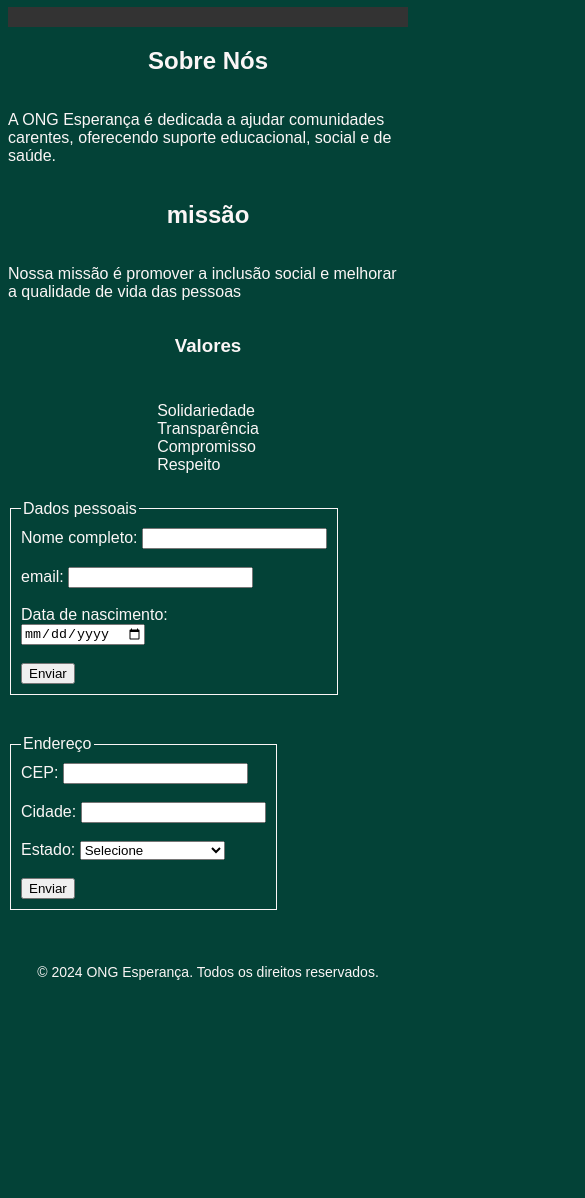
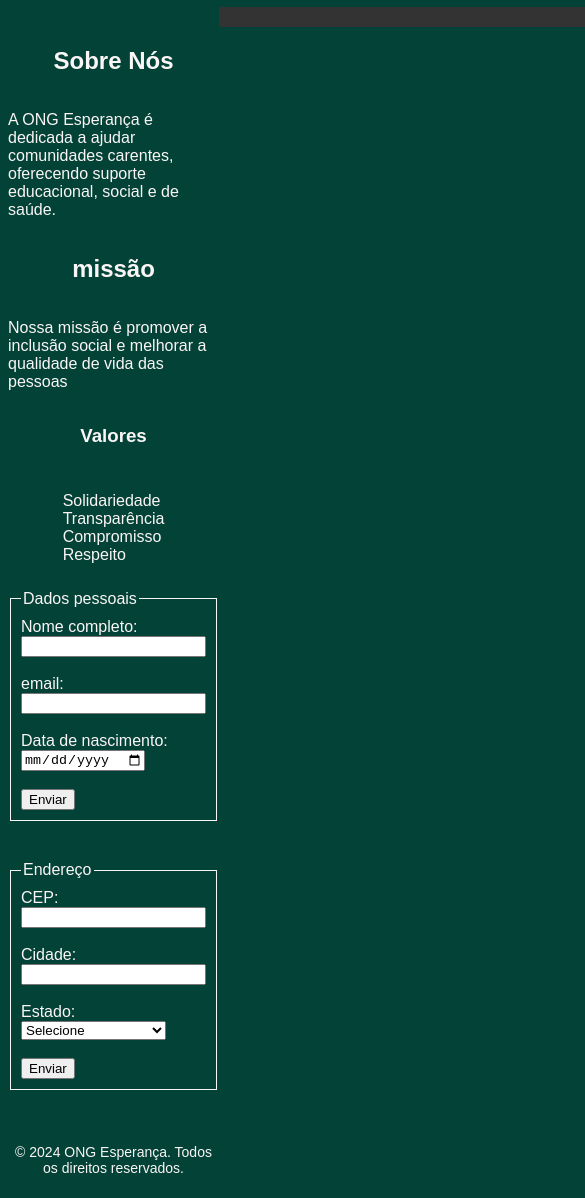
Before and after one commit to Eduardo433781/Projeto-ONG, a plain HTML site: page index.html in a window 390 px wide. Shown: the part 385-1583 px from the top of the page, 585 px wide, since content can reach past the window. Before the commit the page ends 1387 px from the top, so only its background shows below. Drawn offline with Linux system fonts and the light colour scheme.

Commit message:
Ajusta a estrutura de grid no style.css para melhorar a responsividade e consistência do layout

```diff
--- a/style.css
+++ b/style.css
@@ -3,16 +3,19 @@ body {
     color: rgb(251, 246, 246);
     font-family: Arial, sans-serif;
     display: grid;
-    grid-template-columns: 1fr;
+    grid-template-columns: repeat(12, 1fr);
 }
 
-header,
-nav,
-section,
-main,
-form,
-footer {
-    grid-column: 1 / -1;
+header {
+    grid-column: 4 / 12;
+}
+
+section {
+    grid-column: 2 / 12;
+}
+
+main {
+    grid-column: 2 / 12;
 }
 
 ul {
@@ -21,17 +24,20 @@ ul {
 }
 
 form {
+    grid-column: 4 / 12;
     display: flex;
     flex-wrap: wrap;
     gap: 20px;
 }
 
 nav {
+    grid-column: 2 / 12;
     background-color: rgb(3, 66, 55);
     padding: 10px;
 }
 
 footer {
+    grid-column: 2 / 12;
     text-align: center;
     margin-top: 20px;
     font-size: 14px;
@@ -66,7 +72,7 @@ fieldset {
     position: relative;
 }
 
-.menu a {
+.menu {
     display: block;
     padding: 15px 20px;
     color: white;
@@ -102,6 +108,10 @@ fieldset {
 }
 
 @media (max-width: 768px) {
+
+    body {
+        grid-template-columns: 1fr;
+    }
 
     .menu-icon {
         display: block;
@@ -140,7 +150,7 @@ fieldset {
     }
 }
 
-@media (min-width: 769px) {
+@media (min-width: 769px) and (max-width: 1440px) {
 
     body {
         grid-template-columns: repeat(6, 1fr);
@@ -152,16 +162,24 @@ fieldset {
     body {
         grid-template-columns: repeat(12, 1fr);
     }
+}
 
-    header,
-    form {
-        grid-column: 4 / 12;
-    }
+@media (max-width: 600px) {
 
-    nav,
     section,
     main,
+    form,
     footer {
-        grid-column: 2 / 12;
+        grid-column: 1 / -1;
     }
 }
+
+@media (min-width: 601px) and (max-width: 1440px) {
+
+    section,
+    main,
+    form,
+    footer {
+        grid-column: 1 / -1;
+    }
+}
```
